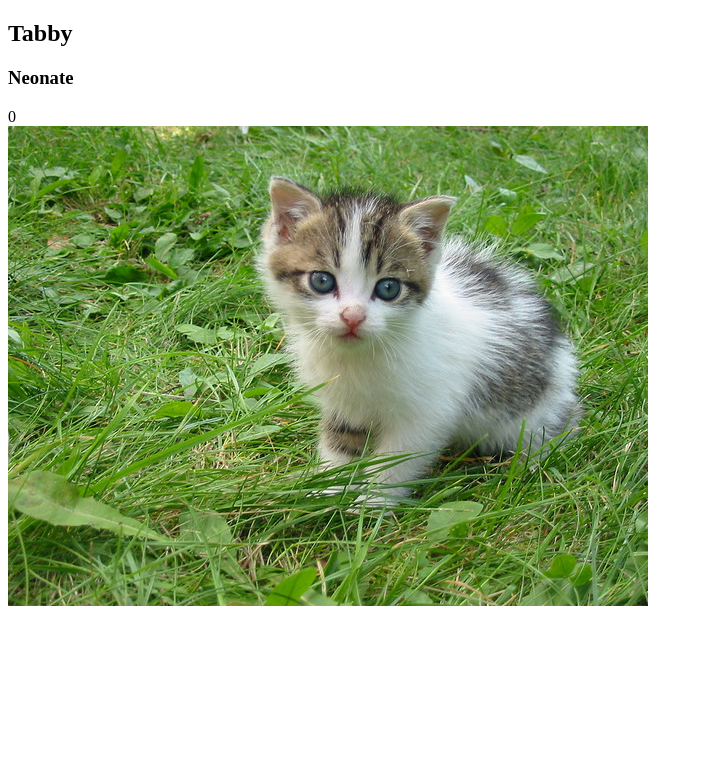
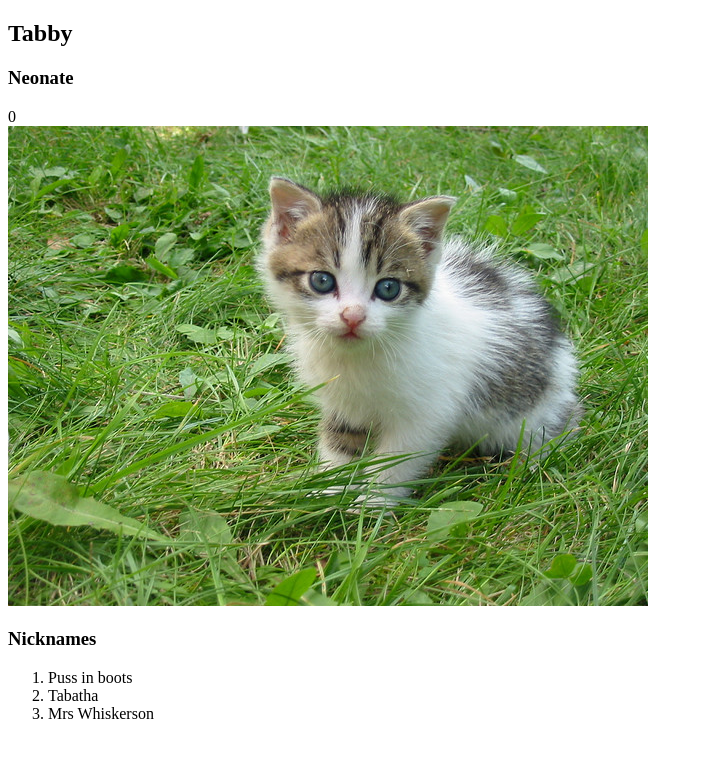
Before and after one commit to parsan98/Knockout-Cat-Clicker, a plain HTML site: page index.html in a window 1280 px wide. Shown: the whole page, without its empty margins (0-703 px from the left). Drawn offline with Linux system fonts and the light colour scheme.

Commit message:
Adding control flow for-each nickname

```diff
--- a/index.html
+++ b/index.html
@@ -12,6 +12,12 @@
         <h3 data-bind="text: catLevel"></h3>
         <div data-bind="text: clickCount"></div>
         <img src="" alt="cute cat" data-bind="click: incrementCounter, attr: {src: imgSrc}">
+        <div>
+          <h3> Nicknames </h3>
+          <ol data-bind="foreach: catNickname">
+            <li data-bind="text: $data"></li>
+          </ol>
+        </div>
 
     </div>
     <script src="js/lib/knockout-3.2.0.js"></script>
--- a/js/app.js
+++ b/js/app.js
@@ -21,6 +21,7 @@ var ViewModel = function () {
       return "Adult";
     }
   }, this);
+  this.catNickname = ko.observableArray(['Puss in boots', 'Tabatha', 'Mrs Whiskerson']);
 }
 
 ko.applyBindings(new ViewModel());
```
